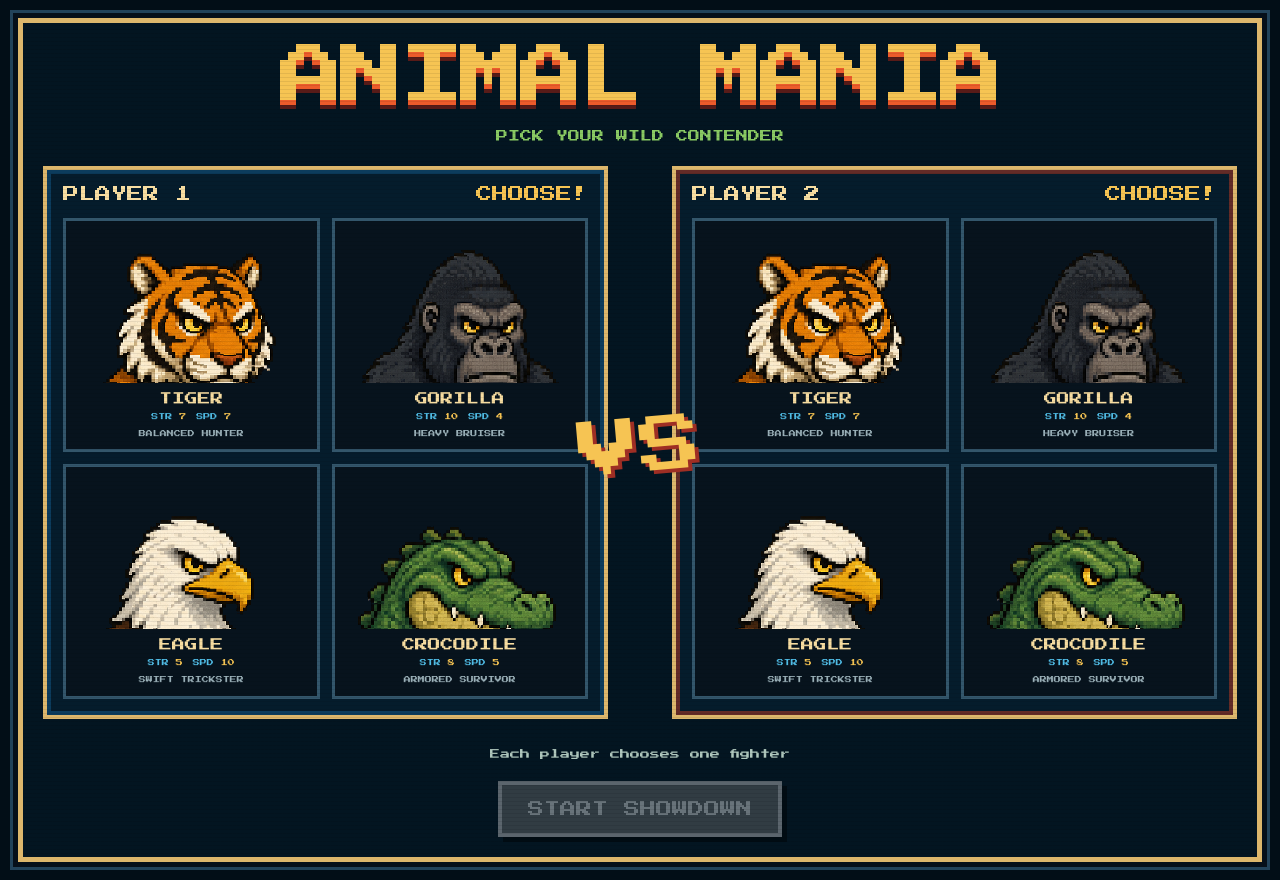
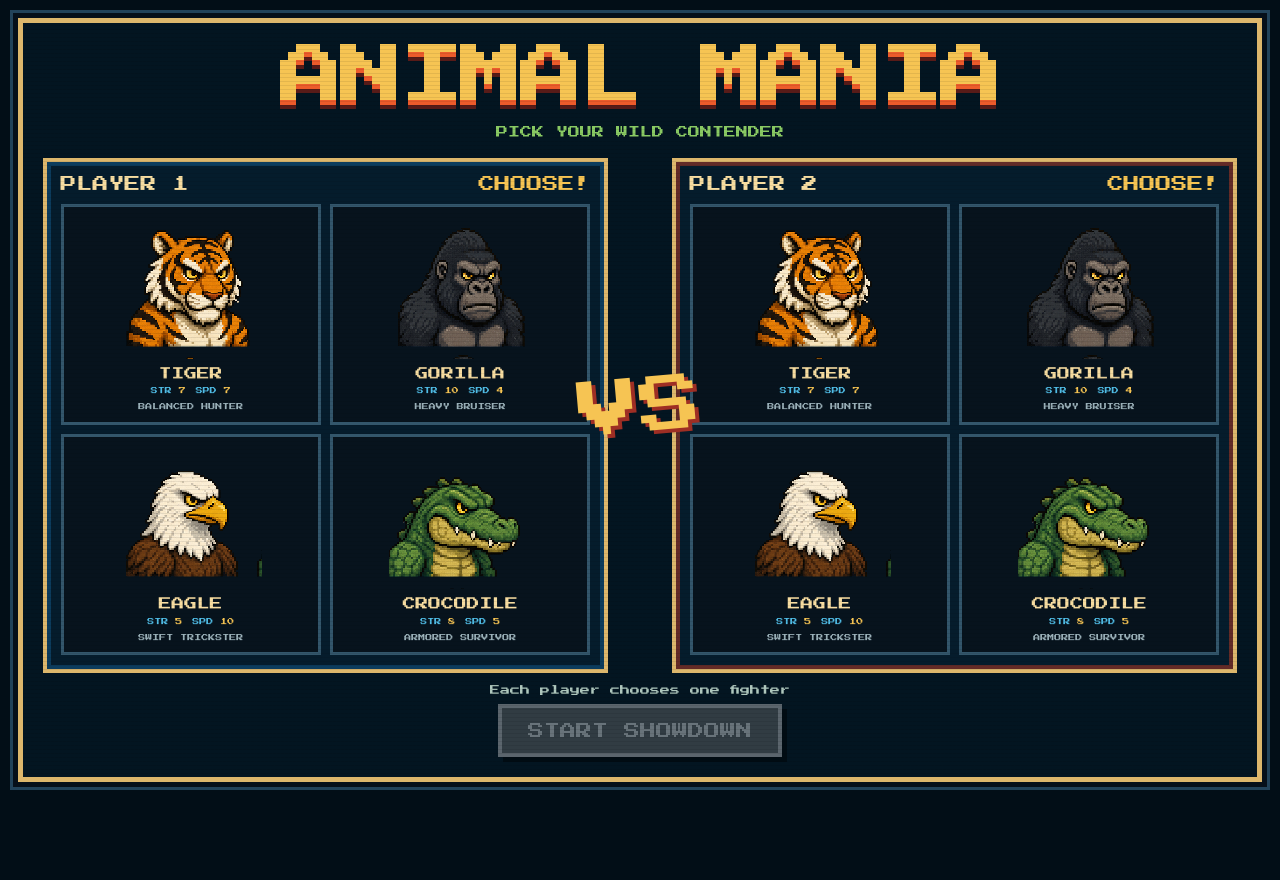
Before and after one commit to redreceipt/animal-mania, a React (Vite) app: page / in a window 1280 px wide. After the commit the page ends 800 px from the top, so only its background shows below. Built offline with nearby package versions, Linux system fonts and the light colour scheme.

Commit message:
Fix selection screen height responsiveness

```diff
--- a/src/styles.css
+++ b/src/styles.css
@@ -105,6 +105,28 @@ button:disabled { filter: grayscale(1); opacity: .4; cursor: not-allowed; }
 .victory-actions { display: flex; align-items: center; justify-content: center; gap: 16px; min-height: 142px; }
 .secondary-btn { border: 3px solid var(--cream); background: var(--blue); color: white; padding: 15px 20px; text-transform: uppercase; cursor: pointer; }
 .hint { text-align: center; color: #91aaa8; font-size: 7px; line-height: 1.5; }
+@media (min-width: 561px) {
+  .arcade-shell.select-screen { height: 100dvh; min-height: 0; display: grid; grid-template-rows: auto minmax(0, 1fr) auto; }
+  .select-screen .logo { font-size: clamp(28px, 8dvh, 70px); }
+  .select-screen .game-header p { margin: clamp(8px, 2dvh, 20px) 0 clamp(10px, 2.5dvh, 24px); }
+  .select-screen .select-layout { min-height: 0; }
+  .select-screen .player-select { min-height: 0; display: grid; grid-template-rows: auto minmax(0, 1fr); padding: clamp(8px, 1.7dvh, 16px); }
+  .select-screen .player-heading { margin-bottom: clamp(7px, 1.5dvh, 16px); }
+  .select-screen .roster { min-height: 0; grid-template-rows: repeat(2, minmax(0, 1fr)); gap: clamp(6px, 1.2dvh, 12px); }
+  .select-screen .animal-card { min-height: 0; display: grid; grid-template-rows: minmax(0, 1fr) auto auto auto; align-items: center; overflow: hidden; padding: clamp(5px, 1.1dvh, 10px); }
+  .select-screen .pixel-animal.portrait { width: auto; max-width: 100%; height: 100%; min-height: 0; aspect-ratio: 1; justify-self: center; background-size: 400% 200%; }
+  .select-screen .animal-card strong { margin: clamp(4px, 1dvh, 9px) 0 clamp(3px, .8dvh, 7px); }
+  .select-screen .animal-card .animal-attributes { margin-bottom: clamp(3px, .8dvh, 7px); }
+  .select-screen .select-footer { padding-top: clamp(7px, 1.5dvh, 20px); }
+  .select-screen .select-footer p { min-height: 0; margin: 0 0 clamp(6px, 1.2dvh, 10px); }
+  .select-screen .primary-btn { padding: clamp(10px, 1.8dvh, 16px) 26px; }
+}
+@media (min-width: 851px) {
+  .arcade-shell.select-screen { height: calc(100dvh - 36px); }
+}
+@media (min-width: 561px) and (max-height: 519px) {
+  .arcade-shell.select-screen { height: auto; min-height: 520px; }
+}
 @media (max-width: 850px) {
   #root { padding: 0; }
   .arcade-shell { border-width: 3px; min-height: 100vh; padding: 14px; }
```
